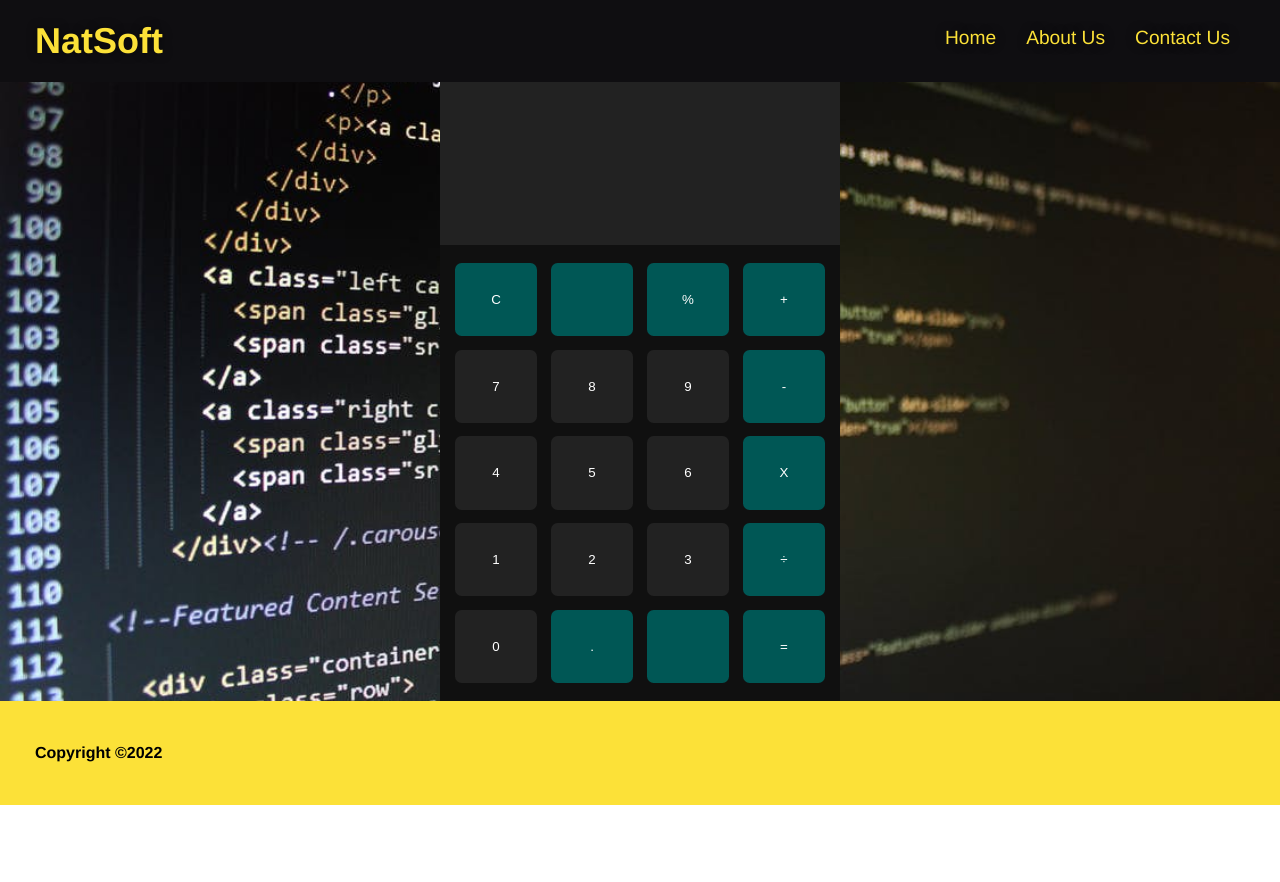
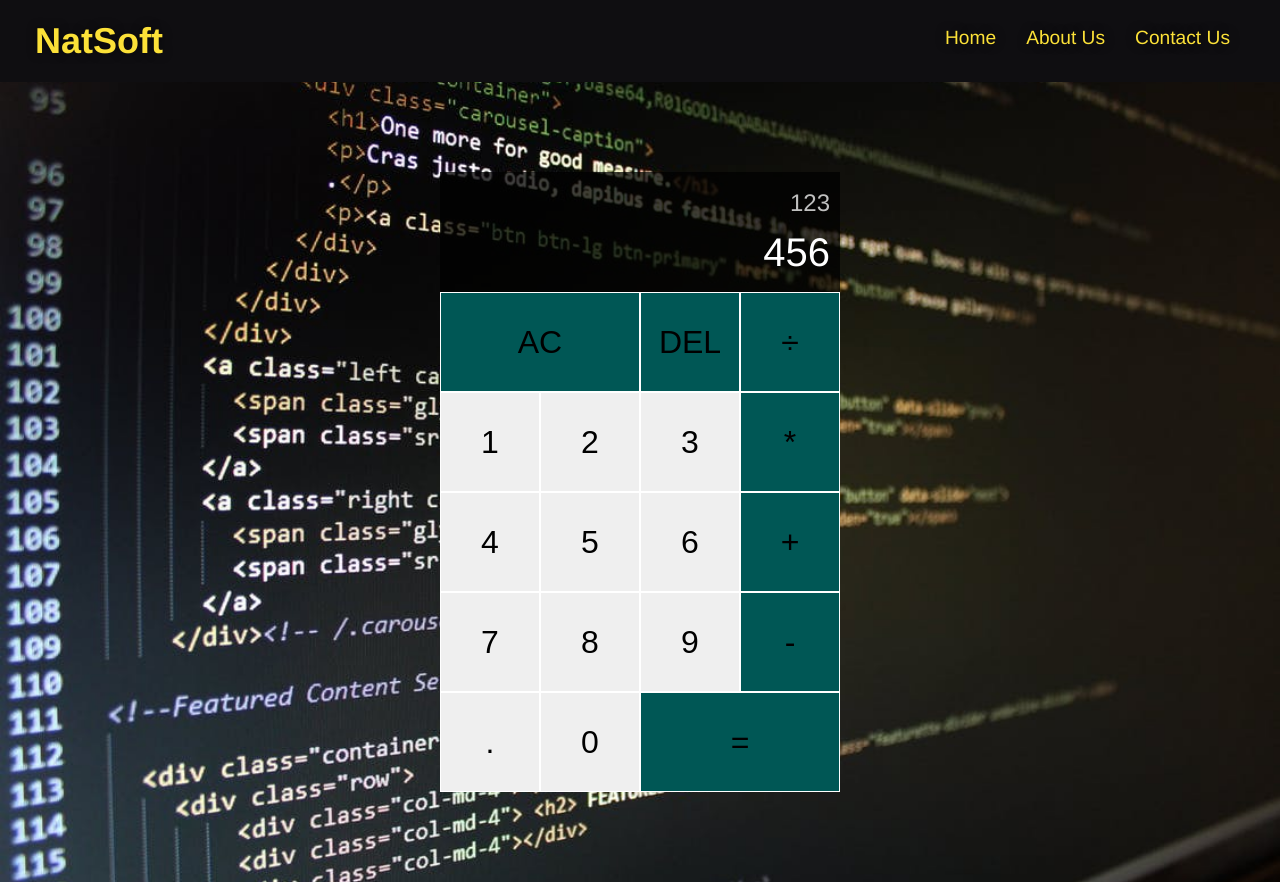
Before and after one commit to BurnsD/NatSoft-RForm, a plain HTML site: page calc.htm in a window 1280 px wide. Shown: the top 882 px of the page. Before the commit the page ends 805 px from the top, so only its background shows below. Drawn offline with Linux system fonts and the light colour scheme.

Commit message:
style overall and adding data tags for easy js

```diff
--- a/assets/css/calc.css
+++ b/assets/css/calc.css
@@ -1,52 +1,63 @@
+*,
+*::before,
+*::after {
+  box-sizing: border-box;
+}
+
+body {
+  padding: 0;
+  margin: 0;
+  background: linear-gradient(to right, #00aaff, #00ff6c);
+}
+
 .calculator {
-    background: #101010;
-    width: 25em;
-    margin: 5;
+  display: grid;
+  justify-content: center;
+  align-content: center;
+  min-height: 100vh;
+  grid-template-columns: repeat(4, 100px);
+  grid-template-rows: minmax(120px, auto) repeat(5, 100px);
+}
+
+.teal {
+  background: #005755;
+}
+
+.calculator button {
+  cursor: pointer;
+  font-size: 2rem;
+  border: 1px solid white;
+  outline: none;
+}
+
+.calculator button:hover {
+  background-color: rgba(33, 179, 57, 0.9);
+}
+
+.span-two {
+  grid-column: span 2;
 }
 
 .display {
-    background: #222;
-    color: #fff;
-    text-align: right;
-    font-family: Arial, Helvetica, sans-serif;
-    font-size: 1.7em;
-    height: 6em;
-    line-height: 8em;
-    padding: 0 1.5em;
+  grid-column: 1 / -1;
+  background-color: rgba(0, 0, 0, 0.75);
+  display: flex;
+  align-items: flex-end;
+  justify-content: space-around;
+  flex-direction: column;
+  padding: 10px;
+  word-wrap: break-word;
+  word-break: break-all;
 }
 
-.controls {
-    display: grid;
-    grid-template-columns: repeat(4, 1fr);
-    padding: 0.7em 0;
-    margin: auto 0.5em;
+.display .previous {
+    color: rgba(255, 255, 255, .75);
+    font-size: 1.5rem;
   }
 
-  .controls button {
-    background: #222222;
-    color: #fff;
-    height: 5.5em;
-    cursor: pointer;
-    margin: 0.5em;
-    border: unset;
-    border-radius: 0.5em;
-    outline: unset;
-  }
-
-  .controls button:hover {
-    background: #333333;
-  }
-
-  .controls button:active {
-    transform: translateY(0.5em)
-  }
-
-  .controls .teal {
-    background: #005755;
-  }
-
-  .controls .teal:hover {
-    background: #006664;
+.display .current {
+    color: white;
+    font-size: 2.5rem;
 }
 
 @media screen and (max-width: 768px) {
--- a/assets/js/calc.js
+++ b/assets/js/calc.js
@@ -21,6 +21,6 @@ for (let button of controlButtons) {
       else if (symbol) secondValue += btnValue
 
 
-      display.innerText += btnValue
+      if (btnValue !== '=') display.innerText += btnValue
     })
   }
--- a/calc.htm
+++ b/calc.htm
@@ -1,13 +1,12 @@
 <!DOCTYPE html>
 <html lang="en">
   <head>
-    <meta charset="UTF-8">
-    <meta http-equiv="X-UA-Compatible" content="IE=edge">
-    <meta name="viewport" content="width=device-width, initial-scale=1.0">
-    <link rel="stylesheet" href="./assets/css/calc.css">
-    <link rel="stylesheet" href="./assets/css/style.css">
-    <title> Training </title>
-
+    <meta charset="UTF-8" />
+    <meta http-equiv="X-UA-Compatible" content="IE=edge" />
+    <meta name="viewport" content="width=device-width, initial-scale=1.0" />
+    <link rel="stylesheet" href="./assets/css/calc.css" />
+    <link rel="stylesheet" href="./assets/css/style.css" />
+    <title>Training</title>
   </head>
 
   <body>
@@ -31,29 +30,28 @@
 
     <div class="hero">
       <div class="calculator">
-    <div class="display"></div>
-    <div class="controls">
-        <button class="teal">C</button>
-          <button class="teal"></button>
-          <button class="teal">%</button>
-          <button class="teal">+</button>
-          <button>7</button>
-          <button>8</button>
-          <button>9</button>
-          <button class="teal">-</button>
-          <button>4</button>
-          <button>5</button>
-          <button>6</button>
-          <button class="teal">X</button>
-          <button>1</button>
-          <button>2</button>
-          <button>3</button>
-          <button class="teal">÷</button>
-          <button>0</button>
-          <button class="teal">.</button>
-          <button class="teal"></button>
-          <button class="teal">=</button>
+        <div class="display">
+          <div class="previous">123</div>
+          <div class="current">456</div>
         </div>
+        <button data-all-clear class="teal span-two">AC</button>
+        <button data-delete class="teal">DEL</button>
+        <button data-operation class="teal">÷</button>
+        <button data-number>1</button>
+        <button data-number>2</button>
+        <button data-number>3</button>
+        <button data-operation class="teal">*</button>
+        <button data-number>4</button>
+        <button data-number>5</button>
+        <button data-number>6</button>
+        <button data-operation class="teal">+</button>
+        <button data-number>7</button>
+        <button data-number>8</button>
+        <button data-number>9</button>
+        <button data-operation class="teal">-</button>
+        <button data-number>.</button>
+        <button data-number>0</button>
+        <button data-equals class="teal span-two">=</button>
       </div>
     </div>
     <script src="./assets/js/calc.js"></script>
@@ -61,9 +59,7 @@
 
   <footer>
     <div>
-        <h4>
-            Copyright ©2022
-        </h4>
+      <h4>Copyright ©2022</h4>
     </div>
   </footer>
 </html>
```
Lines whose indentation alone changed are shown as unchanged.
